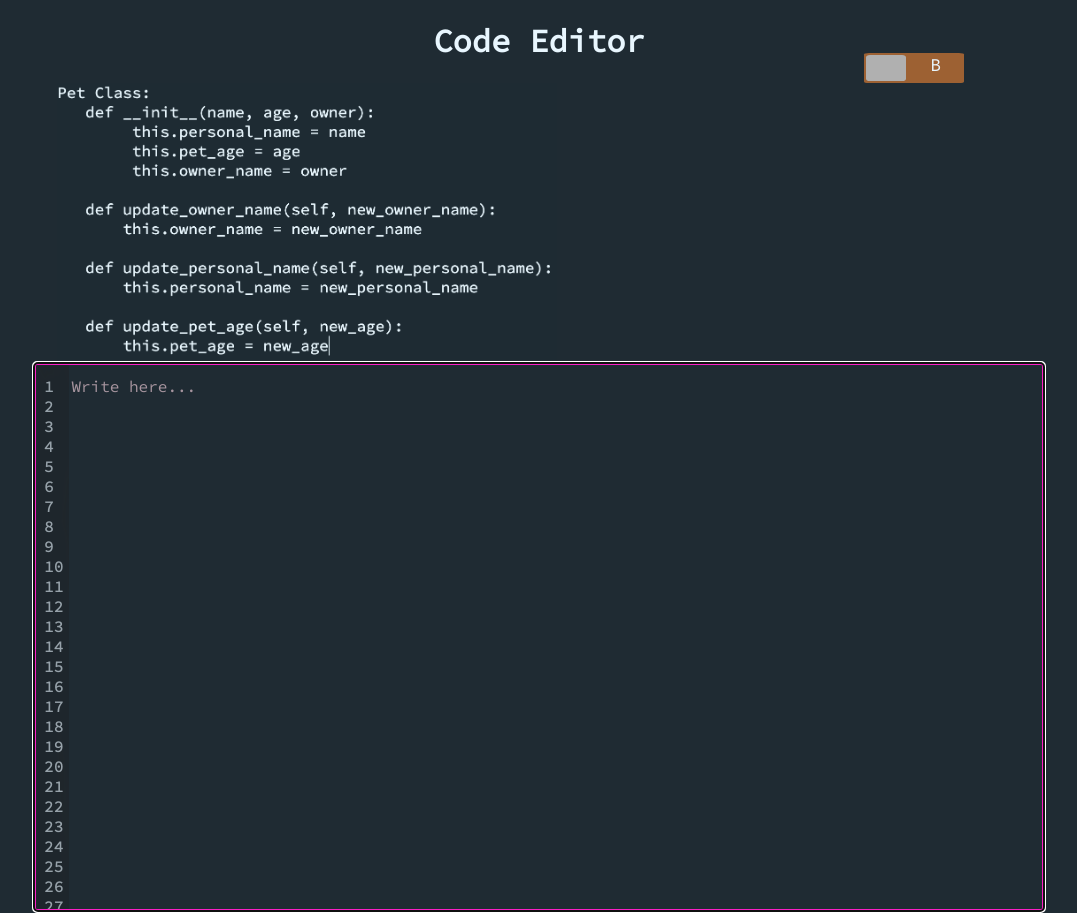
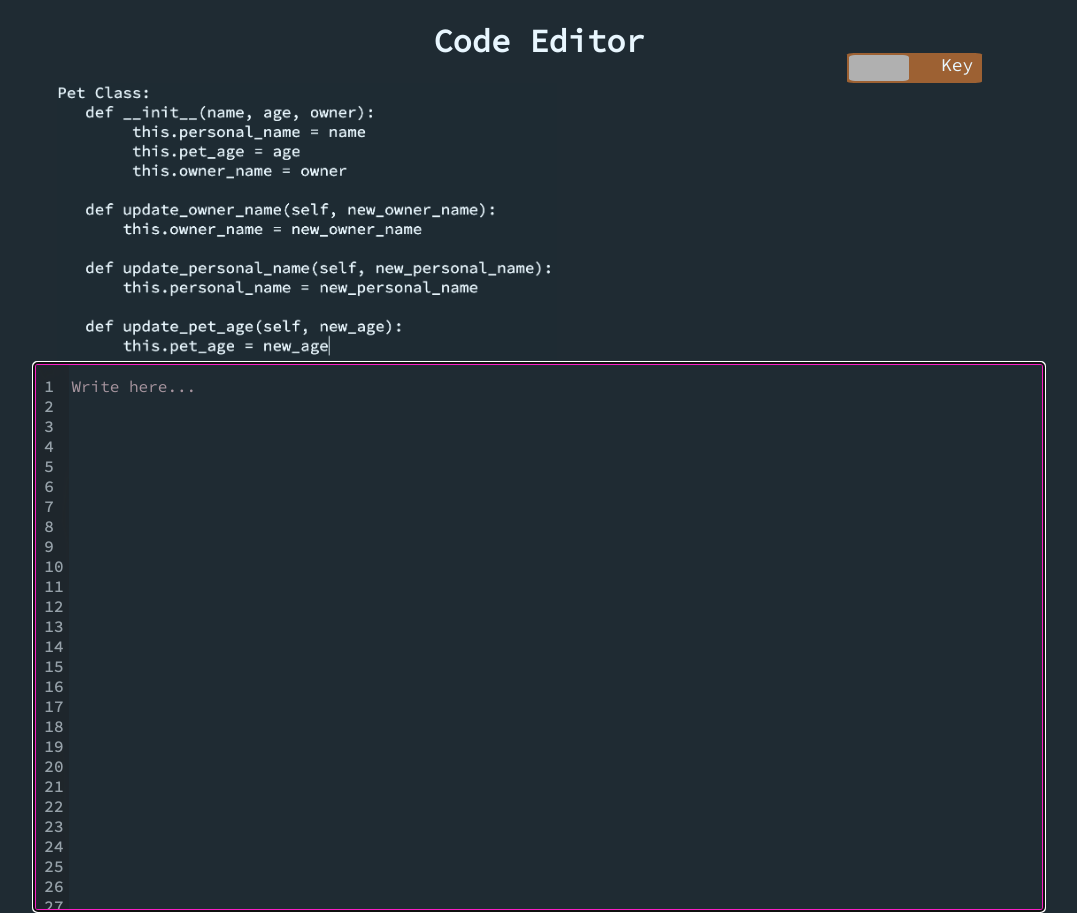
Before and after one commit to melaniechow/splendidkoalas, a website: page idePet.html in a window 1280 px wide. Shown: the top 913 px of the page, without its empty margins (101-1178 px from the left). Drawn offline with Linux system fonts and the light colour scheme.

Commit message:
timer bug

```diff
--- a/idePet.html
+++ b/idePet.html
@@ -9,7 +9,7 @@
     <h1 class="title">Code Editor</h1>
 
     <input type="checkbox" id="switch" class="checkbox" onclick="toggleMode()"/>
-    <label for="switch" class="toggle">A &nbsp B</label>
+    <label for="switch" class="toggle">Mouse &nbsp Key</label>
     <img src ="images/pet.png" width="500">
 
     <div class="InputArea">
--- a/script.js
+++ b/script.js
@@ -102,7 +102,9 @@ function autocompleteDetection(textarea) {
 
   // End program at end of line
   for (var i = 0; i< endLines.length; i++) {
+
     if (textarea.value.includes(endLines[i])) {
+      console.log(endLines[i]);
       timeDiff = Date.now() - timestart;
       alert("Your time was: " + timeDiff + "ms");
     }
@@ -288,7 +290,6 @@ document.body.onkeydown = function(e){
     addTab(textarea);
   }
   if (selectionMenuPresent && !clickMode) {
-
     if(e.code == "ArrowDown"){
       arrowPress(false);
     } else if (e.code == "ArrowUp") {
--- a/style.css
+++ b/style.css
@@ -105,7 +105,7 @@ label{
   bottom: 30px;
   position : relative;
   display : inline-block;
-  width : 100px;
+  width : 135px;
   height : 30px;
   background-color:rgb(157, 97, 51);
   border-radius: 5%;
@@ -113,7 +113,7 @@ label{
 .toggle:after {
   content: '';
   position: absolute;
-  width: 40px;
+  width: 60px;
   height: 26px;
   border-radius: 10%;
   background-color: rgb(176, 176, 176);
@@ -122,7 +122,7 @@ label{
   transition:  all 0.5s;
 }
 .checkbox:checked + .toggle::after {
-  left : 58px;
+  left : 73px;
 }
 .checkbox:checked + .toggle {
   background-color:  rgb(90, 130, 165);
```
